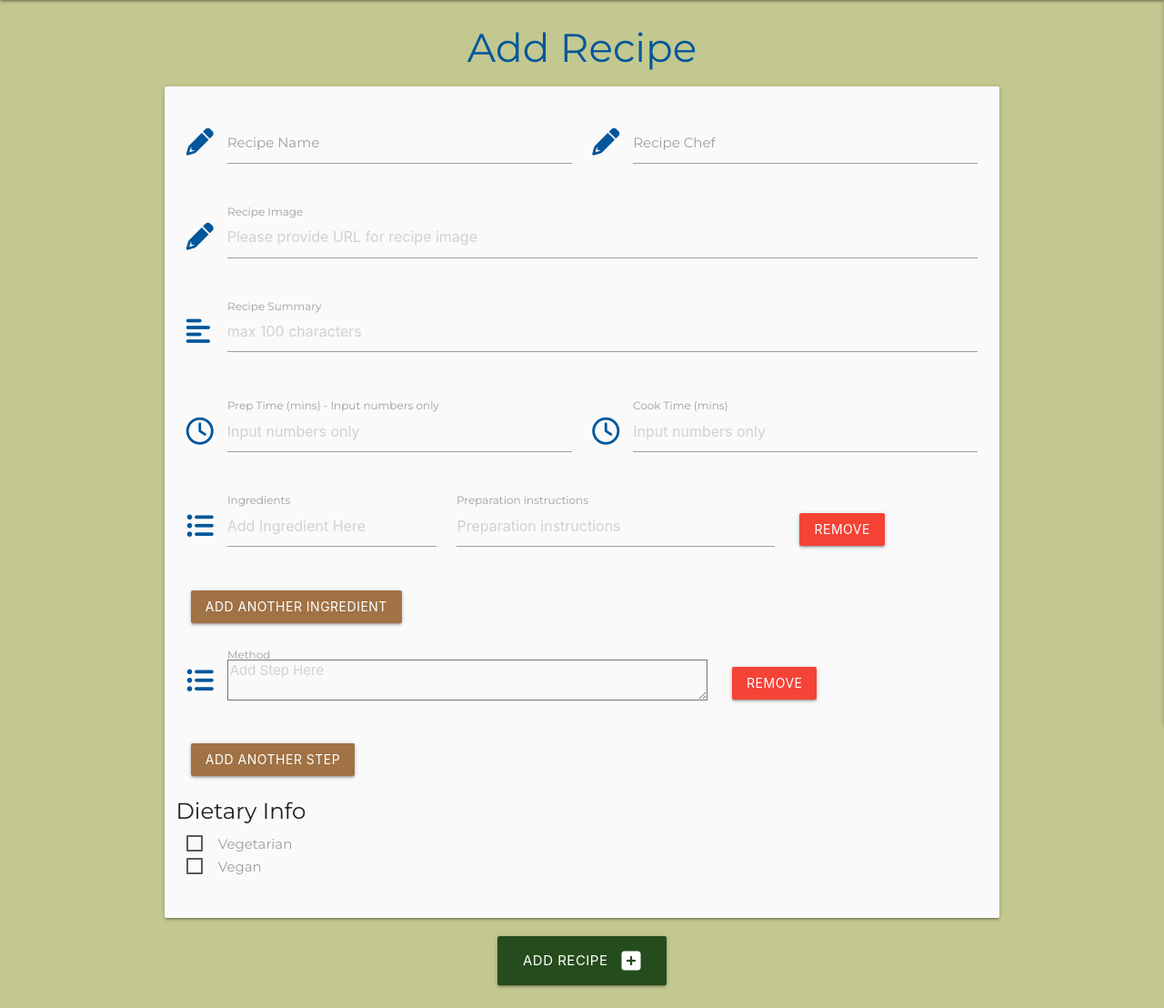
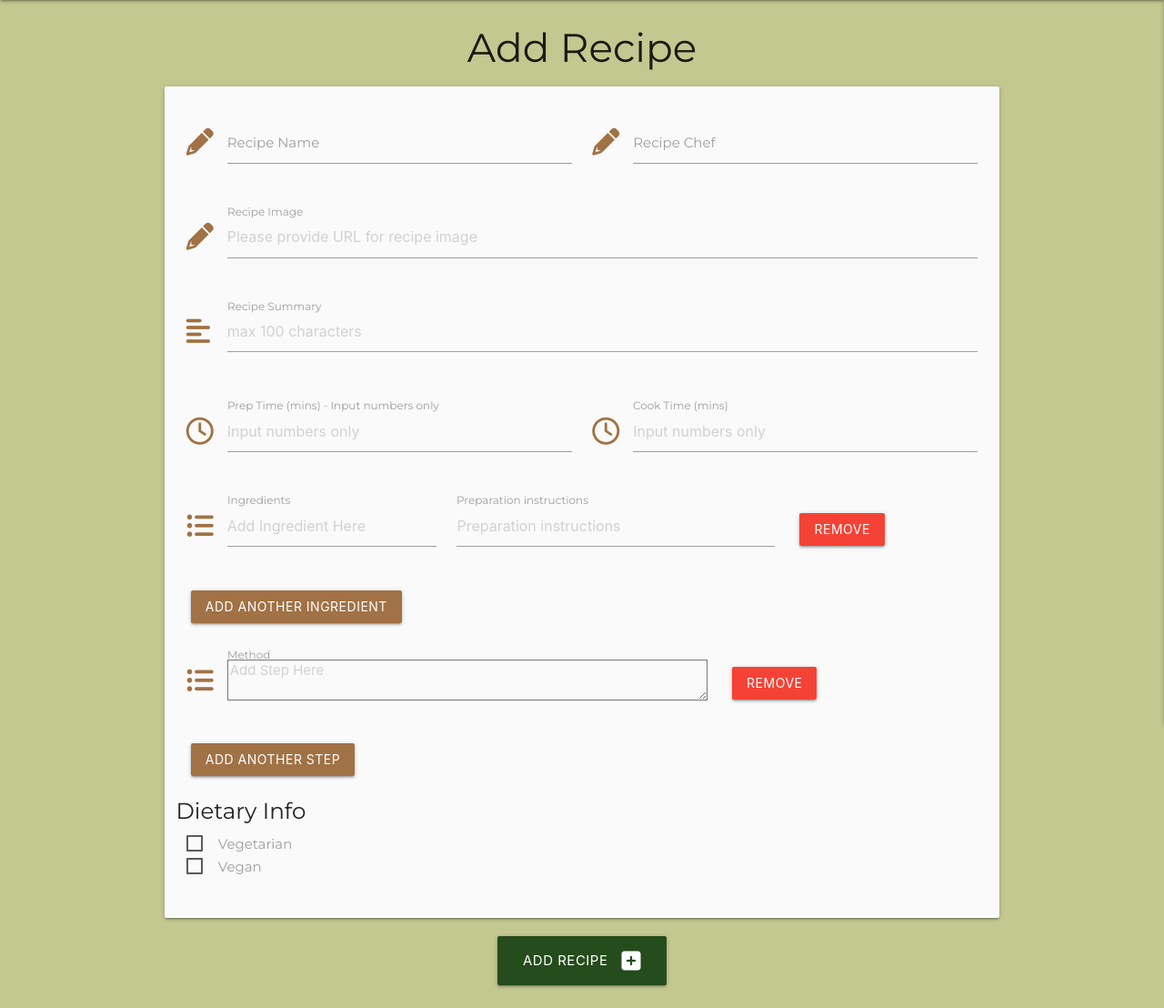
Before and after one commit to TimMorrisDev/MS3-sustainable-supper, a Flask app: page /add_recipe in a window 1280 px wide. Shown: the part 64-1172 px from the top of the page at 91% size. Run offline with Flask 2, Linux system fonts and the light colour scheme; some libraries are stand-ins or nearby versions.

Commit message:
Add styling across site to suit colour theme

```diff
--- a/app.py
+++ b/app.py
@@ -20,6 +20,7 @@ mongo = PyMongo(app)
 
 
 @app.route("/")
+@app.route("/index")
 def index():
     top_recipes = mongo.db.recipes.find().sort(
         "user_favourite", pymongo.DESCENDING).limit(3)
@@ -89,8 +90,8 @@ def login():
             if check_password_hash(
                     existing_user["password"], request.form.get("password")):
                 session["user"] = request.form.get("username").lower()
-                # session["admin"] = mongo.db.users.find_one(
-                #     {"username": session["user"]})["admin"]
+                session["admin"] = mongo.db.users.find_one(
+                    {"username": session["user"]})["admin"]
                 flash("Welcome, {}".format(request.form.get("username")))
                 return redirect(url_for("profile", username=session["user"]))
             else:
@@ -133,16 +134,18 @@ def logout():
     return redirect(url_for("login"))
 
 
-# @app.route("/delete_user/<username>")
-# def delete_user(username):
-#     user = mongo.db.users.find_one(
-#         {"username": username})
-#     mongo.db.user.remove(user)
-#     # remove user from session cookies
-#     flash("You have been logged out")
-#     session.pop("user")
-#     session.pop("admin")
-#     return redirect(url_for("login"))
+@app.route("/delete_user/<username>")
+def delete_user(username):
+    user = mongo.db.users.find_one(
+        {"username": username})
+    # remove user from session cookies
+
+    session.pop("user")
+    if session["admin"]:
+        session.pop("admin")
+    mongo.db.users.remove(user)
+    flash("User profile deleted")
+    return redirect(url_for("index"))
 
 
 @app.route("/user_ingredients/<username>", methods=["GET", "POST"])
--- a/static/css/style.css
+++ b/static/css/style.css
@@ -84,7 +84,8 @@ body {
     margin: 5px;
 }
 
-.btn:hover{
+.btn:hover,
+.btn-large:hover{
     background-color: #499129;
 }
 
@@ -200,6 +201,10 @@ max-height: 20%;
     margin-top: 0px;
 }
 
+form i::after{
+    color: #499129 !important;
+}
+
 /* media queries */
 
 @media only screen and (min-width: 600px){
--- a/templates/add_recipe.html
+++ b/templates/add_recipe.html
@@ -1,21 +1,21 @@
 {% extends "base.html" %}
 {% block content %}
 
-<h3 class="light-blue-text text-darken-4 center-align">Add Recipe</h3>
+<h3 class="center-align">Add Recipe</h3>
 <form class="col s12" method="POST" action="{{ url_for('add_recipe') }}">
     <div class="row card-panel grey lighten-5">
 
         <!-- recipe name -->
         <div class="row">
             <div class="input-field col s12 m6">
-                <i class="fas fa-pencil-alt prefix light-blue-text text-darken-4"></i>
+                <i class="fas fa-pencil-alt prefix tm-brown-text"></i>
                 <input id="recipe_name" name="recipe_name" minlength="1" maxlength="200" type="text" class="validate"
                     required>
                 <label for="recipe_name">Recipe Name</label>
             </div>
             <!-- recipe chef -->
             <div class="input-field col s12 m6">
-                <i class="fas fa-pencil-alt prefix light-blue-text text-darken-4"></i>
+                <i class="fas fa-pencil-alt prefix tm-brown-text"></i>
                 <input id="recipe_chef" name="recipe_chef" minlength="1" maxlength="50" type="text" class="validate"
                     required>
                 <label for="recipe_chef">Recipe Chef</label>
@@ -24,7 +24,7 @@
         <!-- recipe image url -->
         <div class="row">
             <div class="input-field col s12">
-                <i class="fas fa-pencil-alt prefix light-blue-text text-darken-4"></i>
+                <i class="fas fa-pencil-alt prefix tm-brown-text"></i>
                 <input id="recipe_image" name="recipe_image" minlength="1" maxlength="200" type="text" class="validate"
                     placeholder="Please provide URL for recipe image" required>
                 <label for="recipe_image">Recipe Image</label>
@@ -33,7 +33,7 @@
         <!-- recipe summary -->
         <div class="row">
             <div class="input-field col s12">
-                <i class="fas fa-align-left prefix light-blue-text text-darken-4"></i>
+                <i class="fas fa-align-left prefix tm-brown-text"></i>
                 <textarea id="recipe_summary" name="recipe_summary" minlength="1" maxlength="100"
                     class="materialize-textarea validate" placeholder="max 100 characters" required></textarea>
                 <label for="recipe_summary">Recipe Summary</label>
@@ -43,13 +43,13 @@
         <!-- prep and cook times -->
         <div class="row">
             <div class="input-field col s12 m6">
-                <i class="far fa-clock prefix light-blue-text text-darken-4"></i>
+                <i class="far fa-clock prefix tm-brown-text"></i>
                 <input id="prep_time" name="prep_time" minlength="1" maxlength="20" type="text" class="validate"
                     pattern="[0-9]{1,5}" placeholder="Input numbers only" required>
                 <label for="prep_time">Prep Time (mins) - Input numbers only</label>
             </div>
             <div class="input-field col s12 m6">
-                <i class="far fa-clock prefix light-blue-text text-darken-4"></i>
+                <i class="far fa-clock prefix tm-brown-text"></i>
                 <input id="cook_time" name="cook_time" minlength="1" maxlength="20" type="text" class="validate"
                     pattern="[0-9]{1,5}" placeholder="Input numbers only" required>
                 <label for="cook_time">Cook Time (mins)</label>
@@ -62,7 +62,7 @@
 
                 <div class="input-field col s4">
 
-                    <i class="fas fa-list-ul prefix light-blue-text text-darken-4"></i>
+                    <i class="fas fa-list-ul prefix tm-brown-text"></i>
                     <input id="ingredients" name="ingredients" type="text" class="validate"
                         placeholder="Add Ingredient Here" required>
                     <label for="ingredients">Ingredients</label>
@@ -104,7 +104,7 @@
             <div class="row method-row valign-wrapper">
 
                 <div class="input-field col s8">
-                    <i class="fas fa-list-ul prefix light-blue-text text-darken-4"></i>
+                    <i class="fas fa-list-ul prefix tm-brown-text"></i>
 
                     <textarea id="method" name="method" type="text" class="validate" placeholder="Add Step Here"
                         required></textarea>
--- a/templates/login.html
+++ b/templates/login.html
@@ -10,7 +10,7 @@
             <!-- username -->
             <div class="row">
                 <div class="input-field col s12">
-                    <i class="fas fa-user-cog prefix light-blue-text text-darken-4"></i>
+                    <i class="fas fa-user-cog prefix tm-brown-text"></i>
                     <input id="username" name="username" type="text" pattern="^[a-zA-Z0-9]{5,15}$" class="validate"
                         minlength="5" maxlength="15" required>
                     <label for="username">Username</label>
@@ -19,7 +19,7 @@
             <!-- passowrd -->
             <div class="row">
                 <div class="input-field col s12">
-                    <i class="fas fa-user-lock prefix light-blue-text text-darken-4"></i>
+                    <i class="fas fa-user-lock prefix tm-brown-text"></i>
                     <input id="password" name="password" type="password" minlength="5" maxlength="15"
                         pattern="^[a-zA-Z0-9]{5,15}$" class="validate" required>
                     <label for="password">Password</label>
@@ -27,7 +27,7 @@
             </div>
             <!-- login -->
             <div class="row">
-                <button type="submit" class="col s12 btn-large text-shadow">
+                <button type="submit" class="col s12 btn-large tm-dark-green-bg text-shadow">
                     Login <i class="fas fa-sign-in-alt"></i>
                 </button>
             </div>
--- a/templates/recipe_card.html
+++ b/templates/recipe_card.html
@@ -23,11 +23,10 @@
                         <a href="{{ url_for('recipe_ingredients', recipe_id=recipe._id) }}"
                             class="waves-effect waves-light btn tm-dark-green-bg">View</a>
 
-                        {% if (session["user"]) and (recipe.uploaded_by|lower == session.user|lower) %}
+                        {% if (session.user) and (recipe.uploaded_by|lower == session.user|lower) %}
 
                         <a href="{{ url_for('edit_recipe', recipe_id=recipe._id) }}"
                             class="waves-effect waves-light btn tm-brown-bg">Edit</a>
-
                         {% endif %}
                     </div>
                 </div>
```
Also changed, not shown: templates/edit_recipe.html (+9 -9 lines), templates/profile.html (+13 -19 lines), templates/register.html (+4 -4 lines).
